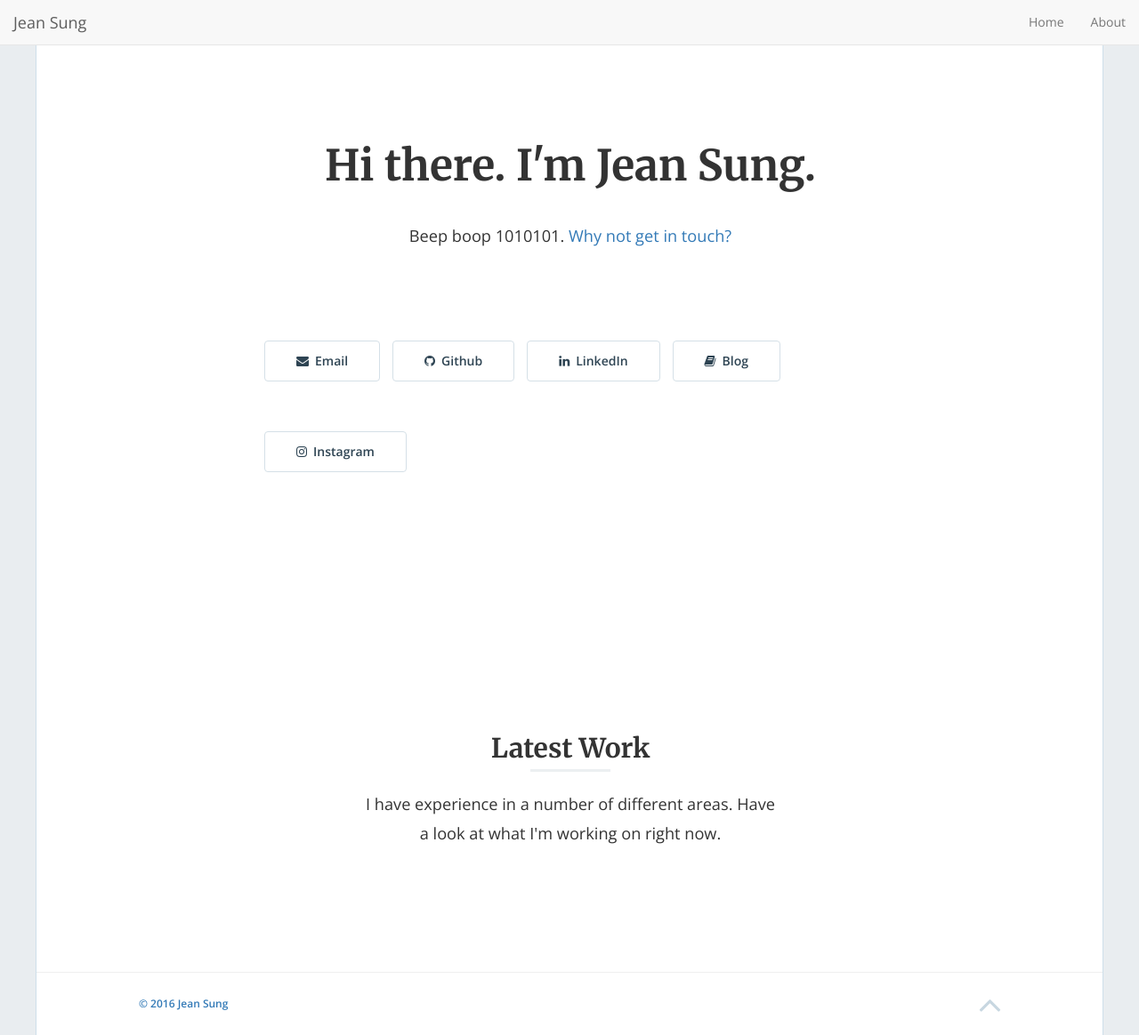
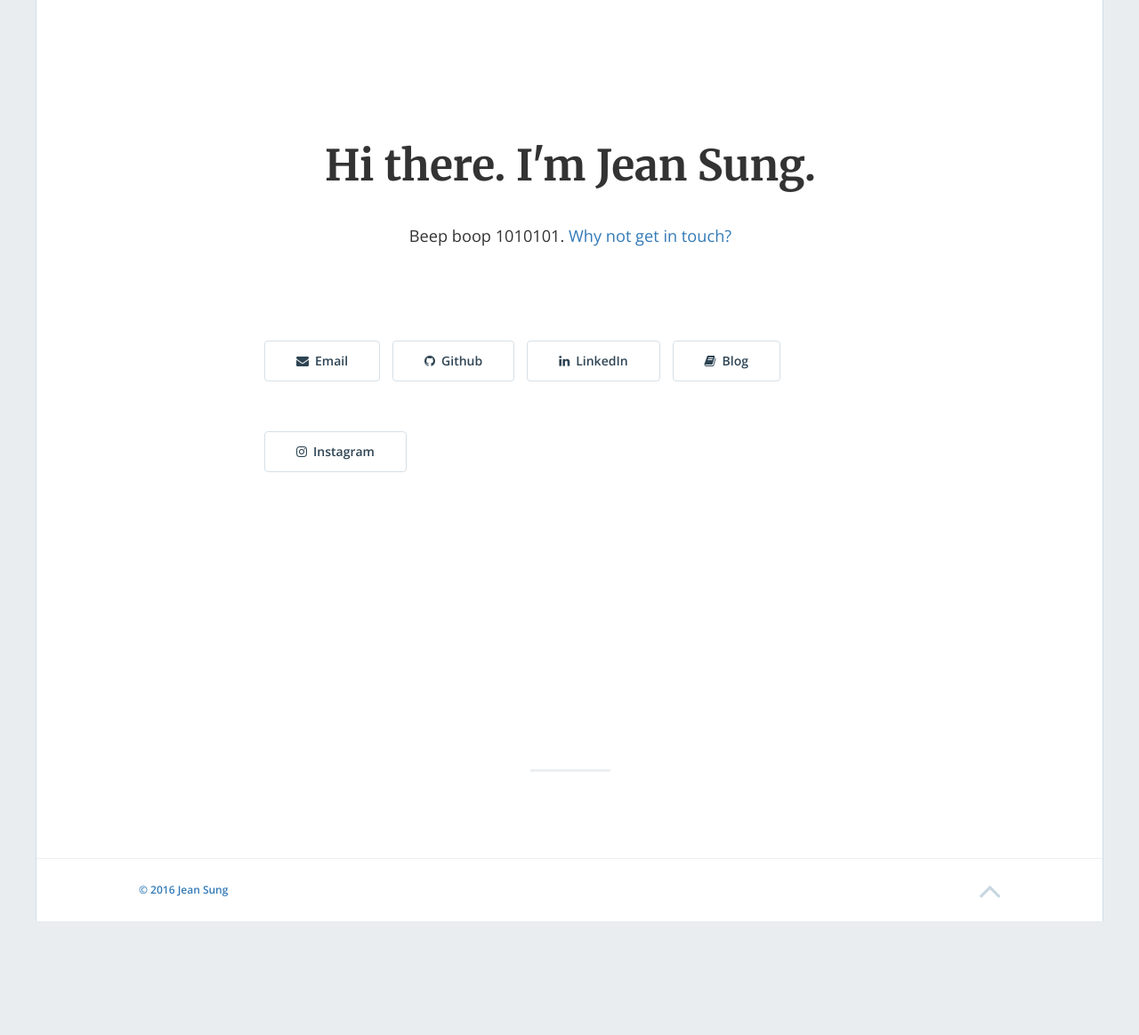
Before and after one commit to jeansung/jeansung.github.io, a Jekyll site: the page built from index.html, in a window 1280 px wide and 1164 px high. Shown: the whole window at 89% size. Built offline with Jekyll 4.4.1, drawn with Linux system fonts in a browser that asks for light colours; nearby versions of some CDN libraries; the list of posts is cut into pages by our own code.

Commit message:
removed navbar

```diff
--- a/_data/global.yml
+++ b/_data/global.yml
@@ -2,7 +2,7 @@
 title: "Hi there. I'm Jean Sung."
 description: "Beep boop 1010101."
 url: 'http://jeansung.github.io/' # the base hostname & protocol for your site
-nav: "true"
+nav: "false"
 footer_text: '© 2016 Jean Sung'
 github: 'jeansung'
 linkedin: 'jeansung'
--- a/_data/posts.yml
+++ /dev/null
@@ -1,2 +0,0 @@
-section_title: "Latest Work"
-section_subtitle: "I have experience in a number of different areas. Have a look at what I'm working on right now."
```
